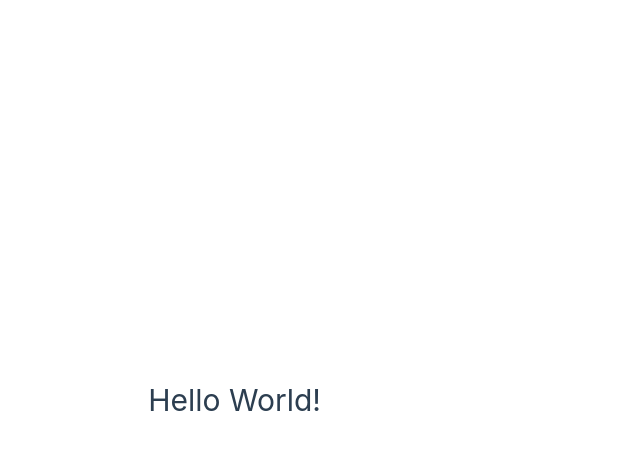
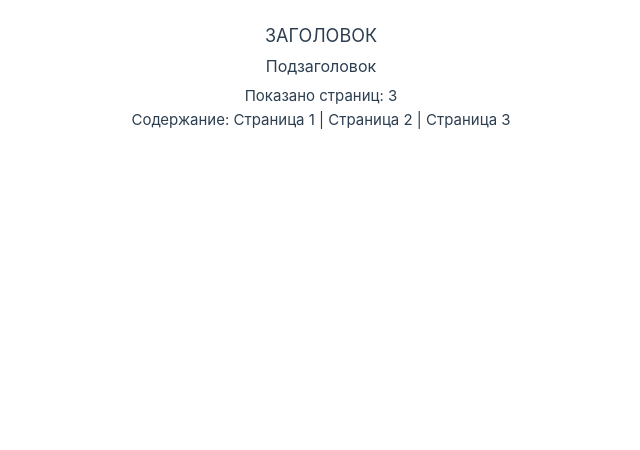
Before and after one commit to dgokokonda/vue3-training, a Vue app: page / in a window 1280 px wide. Shown: the top 450 px of the page, without its empty margins (319-959 px from the left). Built offline with nearby package versions, Linux system fonts and the light colour scheme.

Commit message:
feat (Declarative Rendering): Добавлено реактивное состояние в Header компоненте

```diff
--- a/src/App.vue
+++ b/src/App.vue
@@ -1,3 +1,6 @@
 <template>
-  <h1>Hello World!</h1>
+  <MainLayout />
 </template>
+<script setup lang="ts">
+import MainLayout from '@/components/layouts/MainLayout.vue'
+</script>
--- a/src/assets/main.css
+++ b/src/assets/main.css
@@ -3,7 +3,7 @@
 #app {
   max-width: 1280px;
   margin: 0 auto;
-  padding: 2rem;
+  width: 100%;
   font-weight: normal;
 }
 
@@ -23,12 +23,9 @@ a {
 @media (min-width: 1024px) {
   body {
     display: flex;
-    place-items: center;
   }
 
   #app {
-    display: grid;
-    grid-template-columns: 1fr 1fr;
-    padding: 0 2rem;
+    position: relative;
   }
 }
--- /dev/null
+++ b/src/components/elements/Header/Header.vue
@@ -0,0 +1,44 @@
+<template>
+  <div class="header">
+    <h1 v-if="title?.length" v-html="title.toUpperCase()"></h1>
+    <h3 v-if="subtitle?.text?.length" v-html="subtitle.text"></h3>
+    <p>{{ `Показано страниц: ${pages.totalCount}` }}</p>
+    <p>{{ `Содержание: ${pages.list.join(' | ')}` }}</p>
+  </div>
+</template>
+<script setup lang="ts">
+import { ref, reactive } from 'vue'
+import type { TitleType, SubtitleType, PagesType } from './types/types'
+
+const title = ref<TitleType>('')
+const subtitle = reactive<SubtitleType>({ text: '' })
+const pages = ref<PagesType>({
+  totalCount: 2,
+  list: ['Страница 1', 'Страница 2']
+})
+
+setTimeout(() => {
+  title.value = 'Заголовок'
+  subtitle.text = 'Подзаголовок'
+  pages.value.totalCount++
+  pages.value.list.push('Страница 3')
+}, 2000)
+</script>
+<style lang="scss" scoped>
+.header {
+  width: 100%;
+  padding: 16px;
+  text-align: center;
+
+  h1 {
+    font-size: 18px;
+    line-height: 24px;
+    margin: 8px;
+  }
+  h3 {
+    font-size: 16px;
+    line-height: 20px;
+    margin: 8px;
+  }
+}
+</style>
--- /dev/null
+++ b/src/components/elements/Header/types/index.ts
@@ -0,0 +1 @@
+import * from './types'
--- /dev/null
+++ b/src/components/elements/Header/types/types.ts
@@ -0,0 +1,10 @@
+export type TitleType = string
+
+export type SubtitleType = {
+  text: string
+}
+
+export interface PagesType {
+  totalCount: number
+  list: string[]
+}
--- /dev/null
+++ b/src/components/layouts/MainLayout.vue
@@ -0,0 +1,21 @@
+<template>
+  <div class="wrapper">
+    <Header />
+  </div>
+</template>
+<script setup lang="ts">
+import Header from '@/components/elements/Header/Header.vue'
+</script>
+<style lang="scss" scoped>
+.wrapper {
+  display: flex;
+  height: 100%;
+  box-sizing: border-box;
+
+  h1 {
+    font-size: 16px;
+    line-height: 20px;
+    color: red;
+  }
+}
+</style>
```
Also changed, not shown: 1 other file (tests, documents, lock files or other folders).
